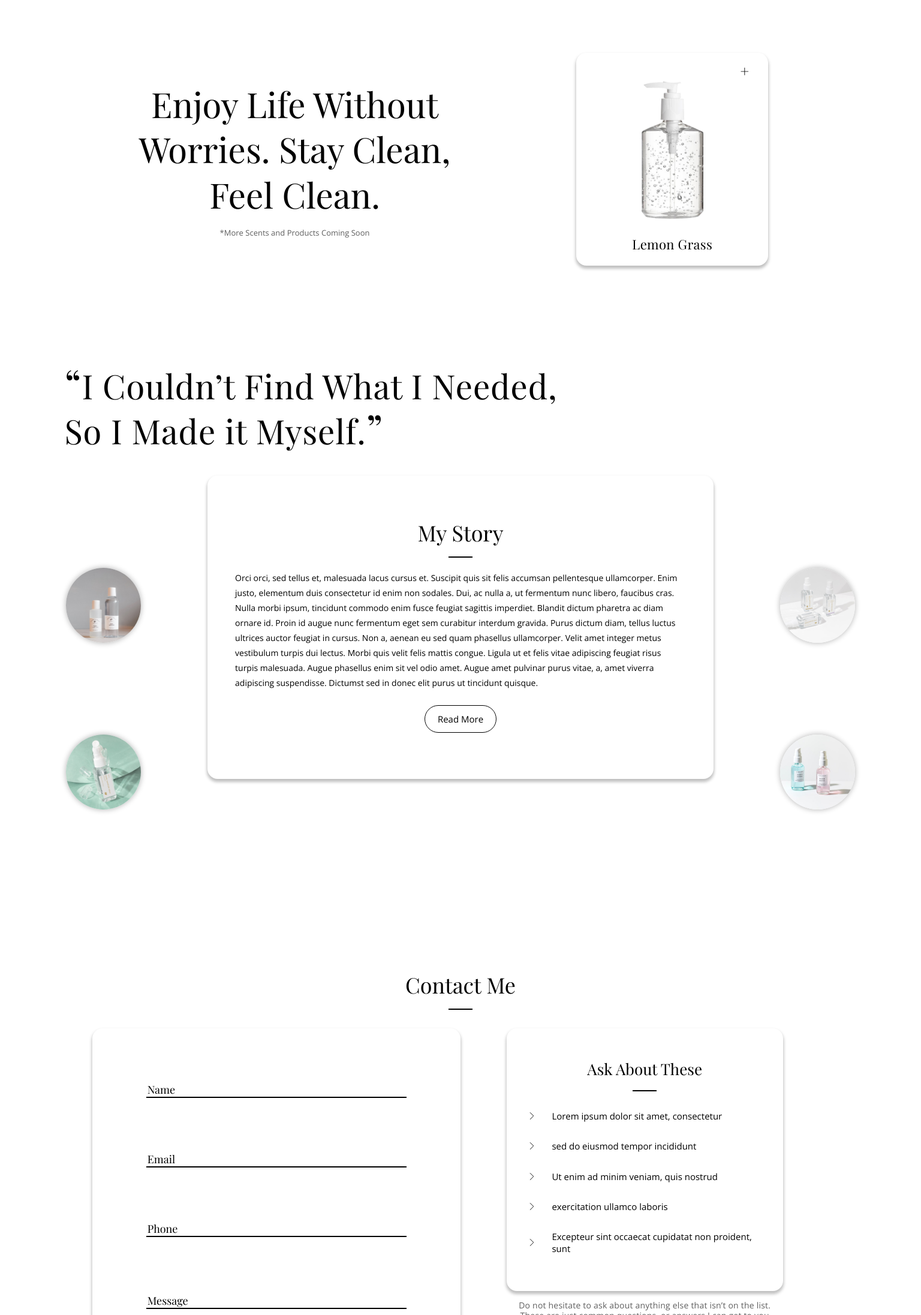
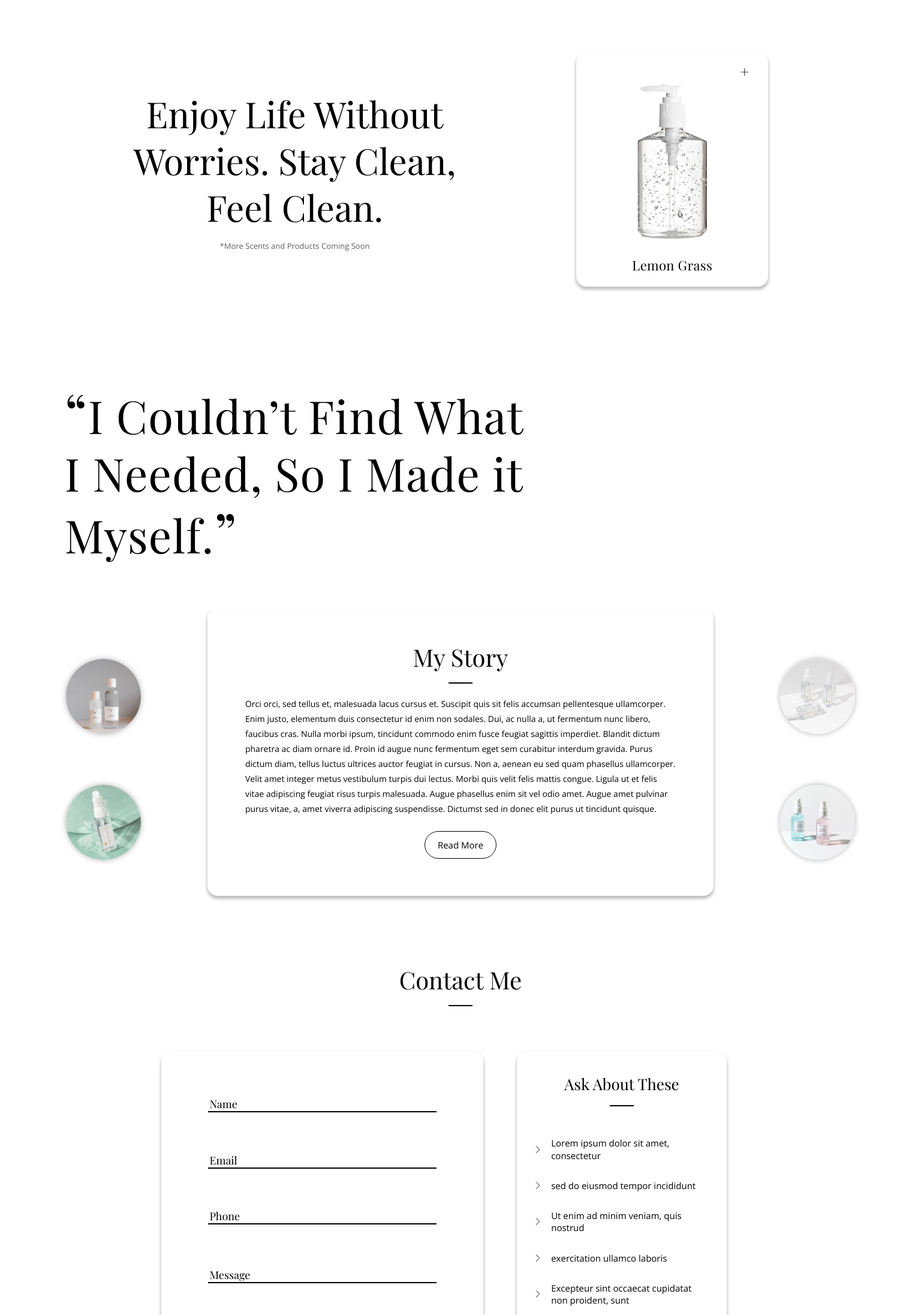
Before and after one commit to AC59852/Synth, a Vue app: page / in a window 1536 px wide. Shown: the part 840-3033 px from the top of the page at 60% size. Built offline with nearby package versions, Linux system fonts and the light colour scheme.

Commit message:
added basic styling/minimal scaling for desktop everything

```diff
--- a/src/components/Contact.vue
+++ b/src/components/Contact.vue
@@ -48,6 +48,17 @@ export default {
                 {id: 4, content: 'Excepteur sint occaecat cupidatat non proident, sunt'},
             ]
         }
+    },
+
+    mounted() {
+      this.removeTextAreaWhiteSpace()
+    },
+
+    methods: {
+      removeTextAreaWhiteSpace() {
+        var myTxtArea = document.getElementById('formMsg');
+        myTxtArea.value = myTxtArea.value.replace(/^\s*|\s*$/g,'');
+      }
     }
 }
 </script>
--- a/src/sass/modules/_queries.scss
+++ b/src/sass/modules/_queries.scss
@@ -350,7 +350,43 @@
     }
 }
 
-@media screen and (min-width: 1600px) {
+@media screen and (min-width: 1400px) {
+    .header {
+        &__navigation { margin-right: 7%; }
+    }
+
+    .products {
+        &__heading {
+            &--desktop {
+                width: 100%;
+                font-size: 60px;
+            }
+        }
+
+        &__img { height: 315px; }
+    }
+
+    .about {
+        &__imgWrapper { margin: 55% auto 0; }
+
+        &__quote {
+            font-size: 76px;
+            line-height: 96px;
+            margin-bottom: 75px;
+            width: 800px;
+        }
+
+        &__title { font-size: 40px; }
+
+        &__story { padding: 4% 0; }
+
+        &__paraWrapper {
+            width: 85%;
+
+            p { margin: 15px 0; }
+        }
+    }
+
     .contact {
         &__title {
             font-size: 40px;
@@ -363,7 +399,7 @@
 
         &__form {
             padding: 5% 0 3%;
-            width: 30%;
+            width: 35%;
             max-width: 550px;
         }
 
@@ -375,10 +411,37 @@
         }
 
         &__questions {
-            width: 60%;
+            width: max(350px, 65%);
             max-width: 400px;
         }
 
-        &__extra { width: 56%; }
+        &__extra { width: 320px; }
     }
 }
+
+@media screen and (min-width: 1600px) {
+    .products {
+        &__heading {
+            &--desktop {
+                font-size: 63px;
+            }
+        }
+    }
+
+    .about {
+        &__imgWrapper {
+            margin: 0 auto;
+        }
+
+        &__imgBox {
+            align-self: center;
+            div:nth-child(1) {
+                margin-bottom: 70%;
+            }
+        }
+    }
+
+    .contact {
+        &__form { width: 35%; }
+    }
+}
--- a/src/sass/modules/_swiper.scss
+++ b/src/sass/modules/_swiper.scss
@@ -52,9 +52,19 @@
     .swiper-pagination { bottom: 20px; }
 }
 
-@media screen and (min-width: 1440px) {
+@media screen and (min-width: 1400px) {
     .hero {
         &__slide { padding-bottom: 50%; }
         &__heading { font-size: 70px; }
     }
 }
+
+@media screen and (min-width: 1600px) {
+    .hero {
+        &__slide { padding-bottom: 43%; }
+        &__heading {
+            font-size: 76px;
+            width: 36%;
+        }
+    }
+}
```
Also changed, not shown: public/css/main.css, 1 other file (tests, documents, lock files or other folders).
